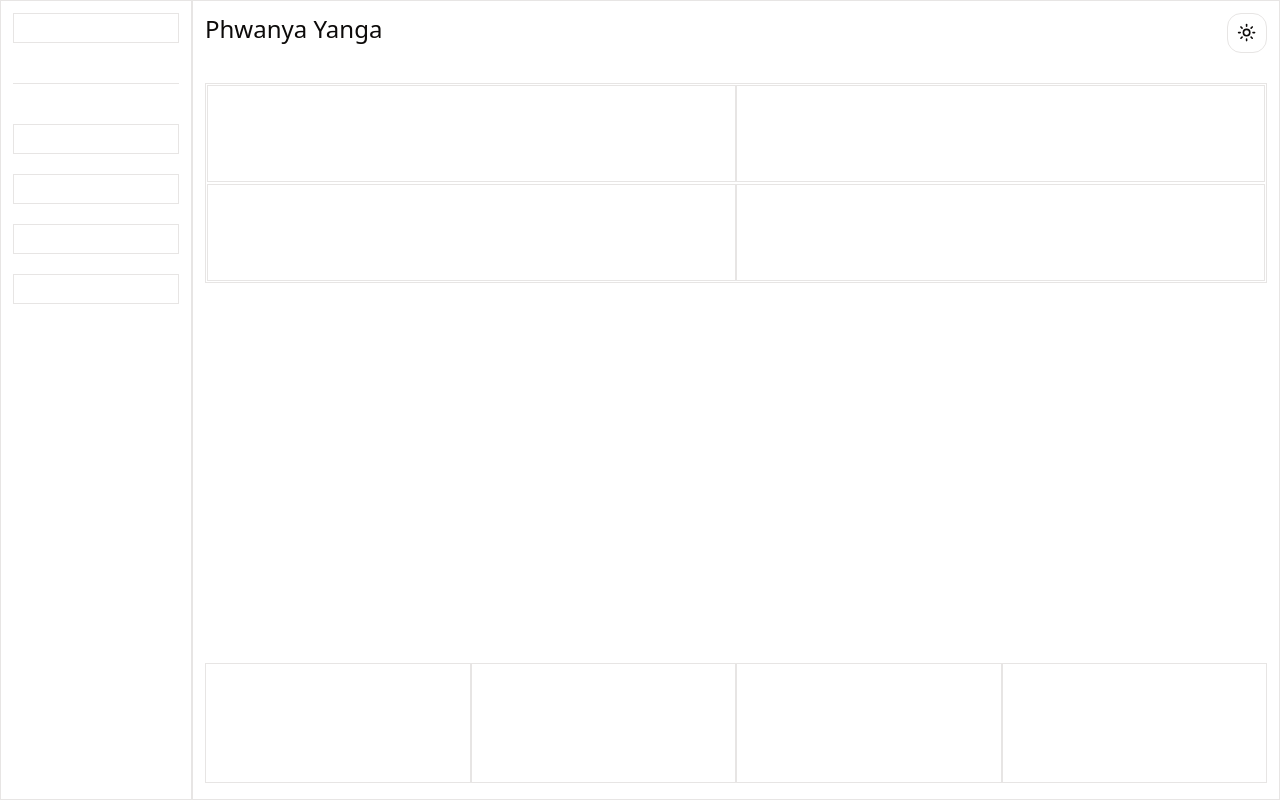
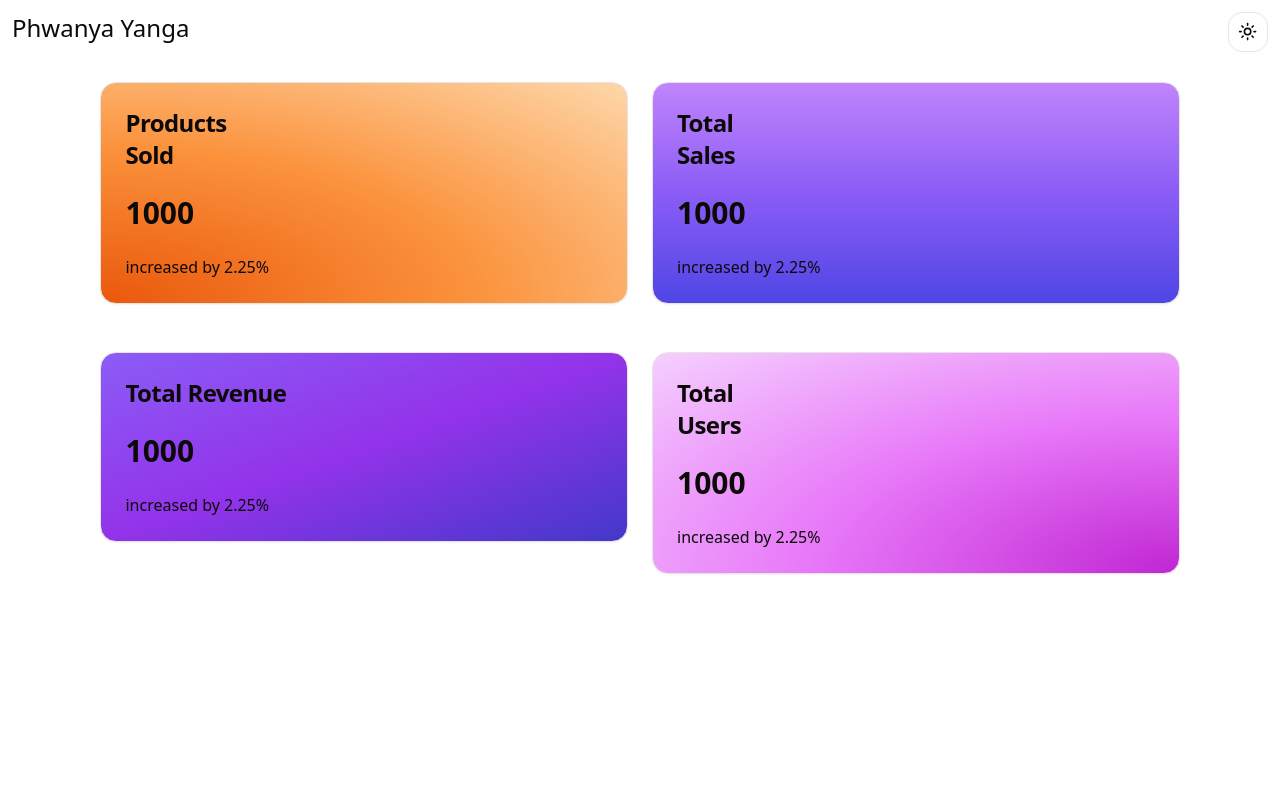
Before and after one commit to nator265/phwanya_yanga, a Next.js app in the folder app/: page / in a window 1280 px wide. Built offline with nearby package versions, Linux system fonts and the light colour scheme.

Commit message:
added cards

```diff
--- a/app/src/app/page.tsx
+++ b/app/src/app/page.tsx
@@ -1,11 +1,19 @@
 import React from "react";
 import { ModeToggle } from "../components/ui/ModeToggle";
+import {
+	Card,
+	CardContent,
+	CardDescription,
+	CardFooter,
+	CardHeader,
+	CardTitle,
+} from "@/components/ui/card";
 
 const page = () => {
 	return (
 		<div>
 			<div className='flex columns-2 w-[100%] overflow-hidden'>
-				<div className='left w-[15%] h-[100vh] text-center border dark:border-white p-3'>
+				<div className='left hidden w-[40%] h-[100vh] text-center border dark:border-white p-3'>
 					<div className='header mb-'>
 						<div className='section title w-[100%] h-[30px] border dark:border-white'></div>
 					</div>
@@ -15,7 +23,7 @@
 					<div className='w-[100%] h-[30px] border dark:border-white mb-5'></div>
 					<div className='w-[100%] h-[30px] border dark:border-white mb-5'></div>
 				</div>
-				<div className='right w-[85%] h-[100vh] border dark:border-white p-3 overflow-y-scroll'>
+				<div className='right w-[100%] h-[100vh] p-3 overflow-y-scroll'>
 					{/* mainsectionheader needs to be a component so that it can be reused by other pages */}
 					<div className='mainsectionheader flex'>
 						<div className='header h-[30px] w-[80%] '>
@@ -25,21 +33,85 @@
 							<ModeToggle />
 						</div>
 					</div>
-					<div className='first w-[100%] border dark:border-white h-[200px] mt-10'>
-						<div className='flex w-[100%] h-[50%] border border-white'>
-							<div className='sales h-[100%] w-[50%] border dark:border-white'></div>
-							<div className='sales2 h-[100%] w-[50%] border dark:border-white'></div>
+					<div className='first w-[100%]  h-[500px] mt-10'>
+						<div className='flex w-[100%] h-[50%] justify-center mb-5'>
+							<div className='sales h-[100%] w-[42%] mr-3'>
+								<Card className='bg-[radial-gradient(ellipse_at_bottom_left,_var(--tw-gradient-stops))] from-orange-600 via-orange-400 to-orange-200'>
+									<CardHeader>
+										<CardTitle className='text-2xl'>
+											Products <br/> Sold
+										</CardTitle>
+									</CardHeader>
+									<CardContent>
+										<h2 className='text-3xl'>
+											<b>1000</b>
+										</h2>
+									</CardContent>
+									<CardFooter>
+										<p>increased by 2.25%</p>
+									</CardFooter>
+								</Card>
+							</div>
+							<div className='sales2 h-[100%] w-[42%] ml-3'>
+								<Card className='bg-gradient-to-b from-purple-400 via-violet-500 to-indigo-600'>
+									<CardHeader>
+										<CardTitle className='text-2xl'>
+											Total <br/>Sales
+										</CardTitle>
+									</CardHeader>
+									<CardContent>
+										<h2 className='text-3xl'>
+											<b>1000</b>
+										</h2>
+									</CardContent>
+									<CardFooter>
+										<p>increased by 2.25%</p>
+									</CardFooter>
+								</Card>
+							</div>
 						</div>
-						<div className='flex w-[100%] h-[50%] border border-white'>
-							<div className='sales h-[100%] w-[50%] border dark:border-white'></div>
-							<div className='sales2 h-[100%] w-[50%] border dark:border-white'></div>
+						<div className='flex w-[100%] h-[50%] justify-center'>
+							<div className='sales h-[100%] w-[42%] mr-3'>
+								<Card className='bg-gradient-to-br from-violet-500 via-purple-600 to-indigo-700'>
+									<CardHeader>
+										<CardTitle className='text-2xl'>
+											Total Revenue
+										</CardTitle>
+									</CardHeader>
+									<CardContent>
+										<h2 className='text-3xl'>
+											<b>1000</b>
+										</h2>
+									</CardContent>
+									<CardFooter>
+										<p>increased by 2.25%</p>
+									</CardFooter>
+								</Card>
+							</div>
+							<div className='sales2 h-[100%] w-[42%] ml-3'>
+								<Card className='bg-[radial-gradient(ellipse_at_bottom_right,_var(--tw-gradient-stops))] from-fuchsia-600 via-fuchsia-400 to-fuchsia-200'>
+									<CardHeader>
+										<CardTitle className='text-2xl'>
+											Total <br/> Users
+										</CardTitle>
+									</CardHeader>
+									<CardContent>
+										<h2 className='text-3xl'>
+											<b>1000</b>
+										</h2>
+									</CardContent>
+									<CardFooter>
+										<p>increased by 2.25%</p>
+									</CardFooter>
+								</Card>
+							</div>
 						</div>
 					</div>
 					<div className='second h-[300px] w-[100%] mt-10'>
 						<div className='chart border border-white w-[100%] h-[100%]'></div>
 					</div>
 					<div className='third h-[120px] w-[100%] flex mt-10'>
-						<div className=' border dark:border-white h-[100%] w-[25%] '></div>
+						<div className='  h-[100%] w-[25%] '></div>
 						<div className=' border dark:border-white h-[100%] w-[25%]  '></div>
 						<div className=' border dark:border-white h-[100%] w-[25%]  '></div>
 						<div className=' border dark:border-white h-[100%] w-[25%]  '></div>
--- /dev/null
+++ b/app/src/components/ui/card.tsx
@@ -0,0 +1,79 @@
+import * as React from "react"
+
+import { cn } from "@/lib/utils"
+
+const Card = React.forwardRef<
+  HTMLDivElement,
+  React.HTMLAttributes<HTMLDivElement>
+>(({ className, ...props }, ref) => (
+  <div
+    ref={ref}
+    className={cn(
+      "rounded-lg border bg-card text-card-foreground shadow-sm",
+      className
+    )}
+    {...props}
+  />
+))
+Card.displayName = "Card"
+
+const CardHeader = React.forwardRef<
+  HTMLDivElement,
+  React.HTMLAttributes<HTMLDivElement>
+>(({ className, ...props }, ref) => (
+  <div
+    ref={ref}
+    className={cn("flex flex-col space-y-1.5 p-6", className)}
+    {...props}
+  />
+))
+CardHeader.displayName = "CardHeader"
+
+const CardTitle = React.forwardRef<
+  HTMLParagraphElement,
+  React.HTMLAttributes<HTMLHeadingElement>
+>(({ className, ...props }, ref) => (
+  <h3
+    ref={ref}
+    className={cn(
+      "text-2xl font-semibold leading-none tracking-tight",
+      className
+    )}
+    {...props}
+  />
+))
+CardTitle.displayName = "CardTitle"
+
+const CardDescription = React.forwardRef<
+  HTMLParagraphElement,
+  React.HTMLAttributes<HTMLParagraphElement>
+>(({ className, ...props }, ref) => (
+  <p
+    ref={ref}
+    className={cn("text-sm text-muted-foreground", className)}
+    {...props}
+  />
+))
+CardDescription.displayName = "CardDescription"
+
+const CardContent = React.forwardRef<
+  HTMLDivElement,
+  React.HTMLAttributes<HTMLDivElement>
+>(({ className, ...props }, ref) => (
+  <div ref={ref} className={cn("p-6 pt-0", className)} {...props} />
+))
+CardContent.displayName = "CardContent"
+
+const CardFooter = React.forwardRef<
+  HTMLDivElement,
+  React.HTMLAttributes<HTMLDivElement>
+>(({ className, ...props }, ref) => (
+  <div
+    ref={ref}
+    className={cn("flex items-center p-6 pt-0", className)}
+    {...props}
+  />
+))
+CardFooter.displayName = "CardFooter"
+
+export { Card, CardHeader, CardFooter, CardTitle, CardDescription, CardContent }
```
